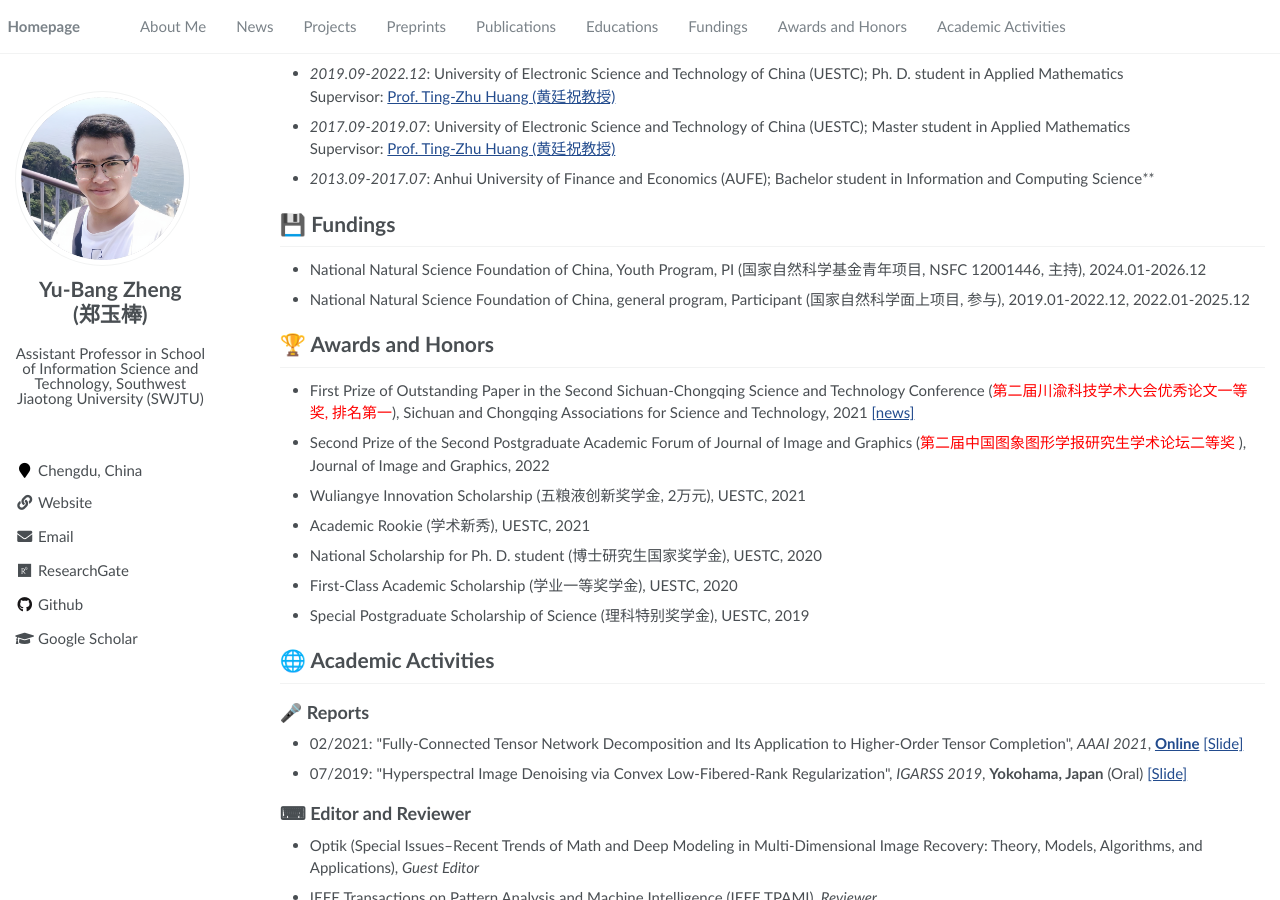
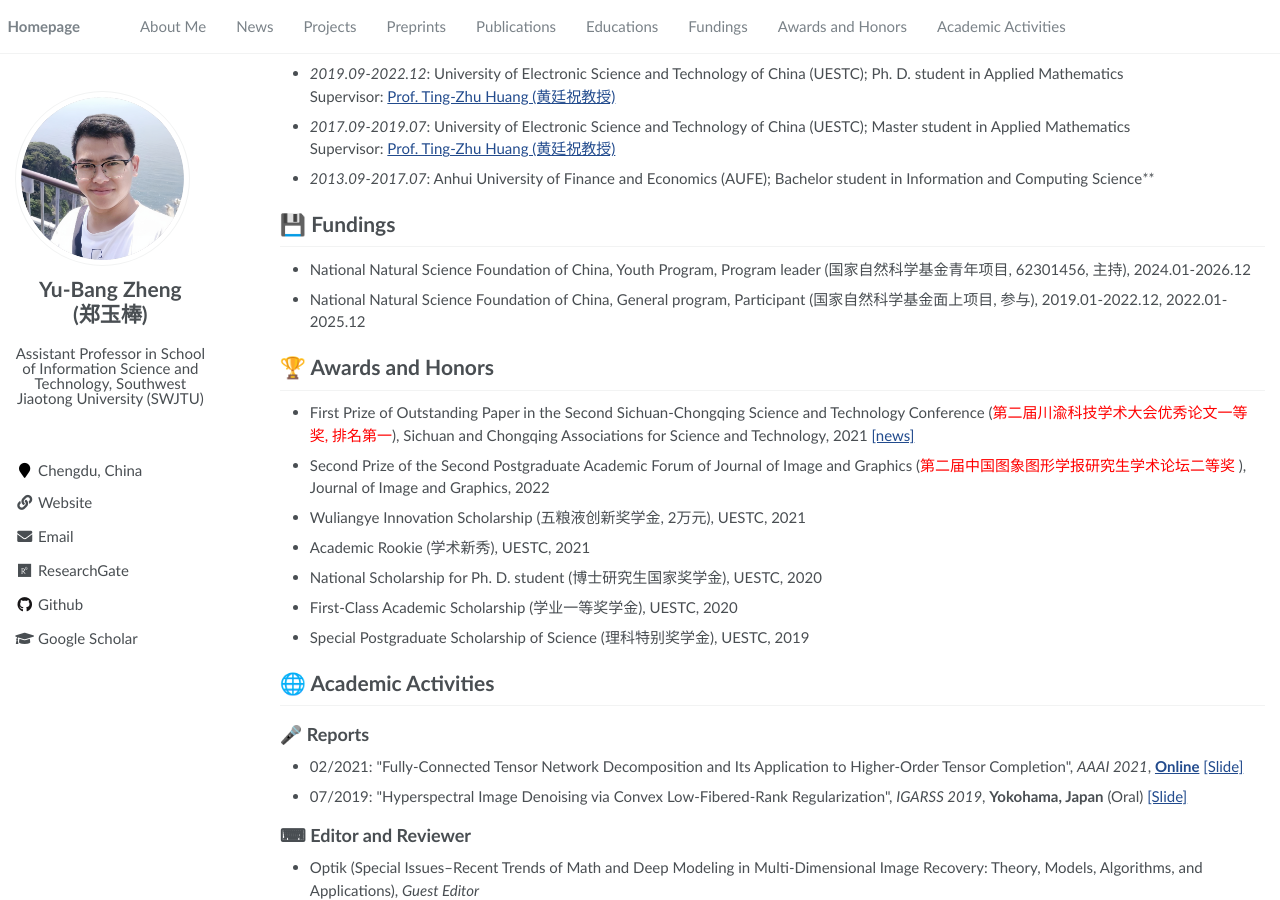
Before and after one commit to YuBangZheng/yubangzheng.github.io, a Jekyll site: the page built from pages/about.md, in a window 1280 px wide and 900 px high, scrolled down 2361 px. Built offline with Jekyll 4.4.1, drawn with Linux system fonts in a browser that asks for light colours; a script that is not in the unit is left out.

Commit message:
Update about.md

```diff
--- a/pages/about.md
+++ b/pages/about.md
@@ -122,8 +122,8 @@
 
 # 💾 Fundings
 
-- National Natural Science Foundation of China, Youth Program, PI (国家自然科学基金青年项目, NSFC 12001446, 主持), 2024.01-2026.12
-- National Natural Science Foundation of China, general program, Participant (国家自然科学面上项目, 参与), 2019.01-2022.12, 2022.01-2025.12
+- National Natural Science Foundation of China, Youth Program, Program leader (国家自然科学基金青年项目, 62301456, 主持), 2024.01-2026.12
+- National Natural Science Foundation of China, General program, Participant (国家自然科学基金面上项目, 参与), 2019.01-2022.12, 2022.01-2025.12
 
 # 🏆 Awards and Honors
 
```
